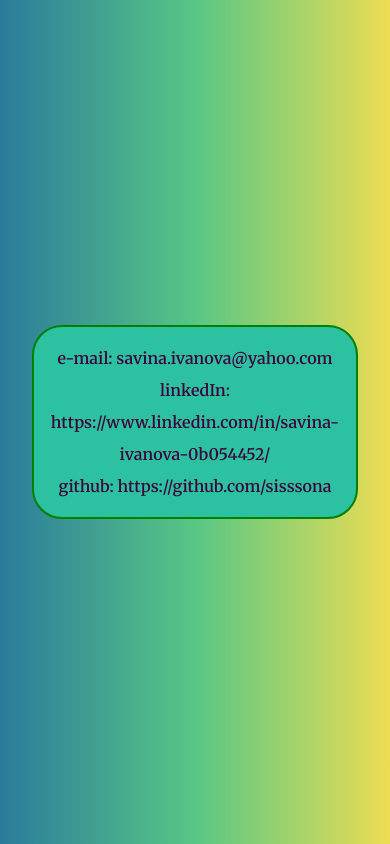
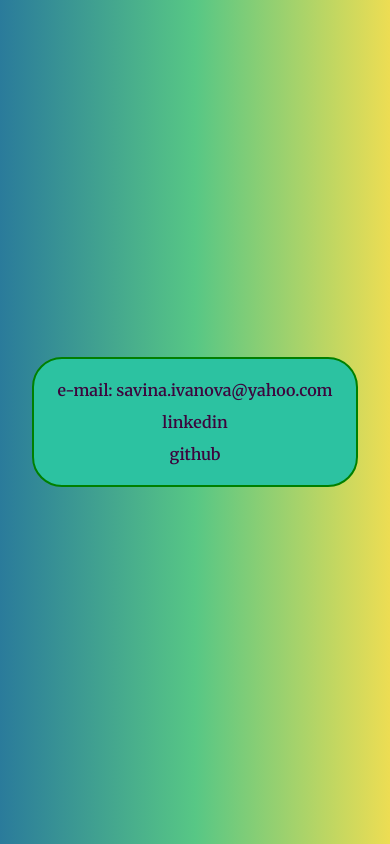
Before and after one commit to sisssona/My-resume, a plain HTML site: page public/contacts.html in a window 390 px wide. Drawn offline with Linux system fonts and the light colour scheme.

Commit message:
changes of the contact section

```diff
--- a/public/contacts.html
+++ b/public/contacts.html
@@ -35,7 +35,7 @@
     height: auto;
 }
 
-    p {
+p, a {
     font-size: 1.5rem;
     color: rgb(61, 5, 61);
     font-weight: 600;
@@ -43,12 +43,16 @@
     word-break: break-word;
 }
 
+a {
+    text-decoration: none;
+}
+
 @media (max-width: 480px) {
     .box {
         padding: 20px;
     }
 
-        p {
+    p, a {
         font-size: 1.2rem;
         line-height: 2.2rem;
     }
@@ -59,7 +63,7 @@
         padding: 15px;
     }
 
-        p {
+    p, a {
         font-size: 1rem;
         line-height: 2rem;
     }
@@ -72,8 +76,8 @@
 <div class="section-contacts">
     <div class="box">
         <p>e-mail: savina.ivanova@yahoo.com</p>
-            <p>linkedIn: https://www.linkedin.com/in/savina-ivanova-0b054452/</p>
-            <p>github: https://github.com/sisssona</p>
+        <a href="https://www.linkedin.com/in/savina-ivanova-0b054452/?originalSubdomain=bg">linkedin</a>
+        <a href="https://github.com/sisssona">github</a>
     </div>
 </div>
 </body>
```
Lines whose indentation alone changed are shown as unchanged.
